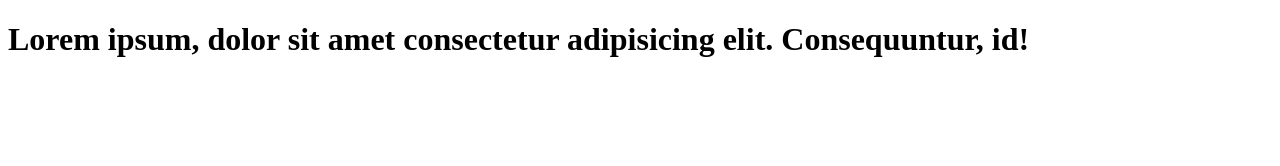
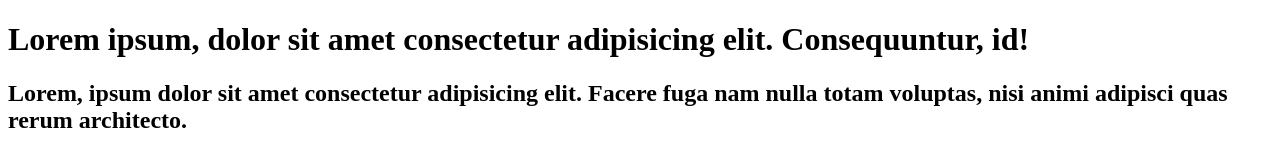
Before and after one commit to Nikolaus-B/Tutiorial, a plain HTML site: page imdex.html in a window 1280 px wide. Drawn offline with Linux system fonts and the light colour scheme.

Commit message:
Update imdex.html

```diff
--- a/imdex.html
+++ b/imdex.html
@@ -11,5 +11,9 @@
       Lorem ipsum, dolor sit amet consectetur adipisicing elit. Consequuntur,
       id!
     </h1>
+    <h2>
+      Lorem, ipsum dolor sit amet consectetur adipisicing elit. Facere fuga nam
+      nulla totam voluptas, nisi animi adipisci quas rerum architecto.
+    </h2>
   </body>
 </html>
```
